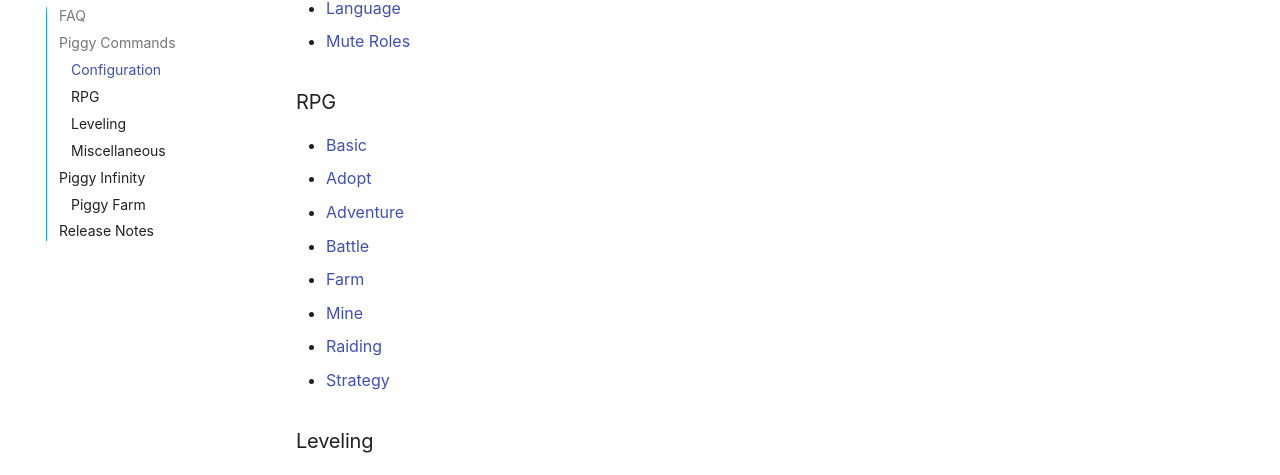
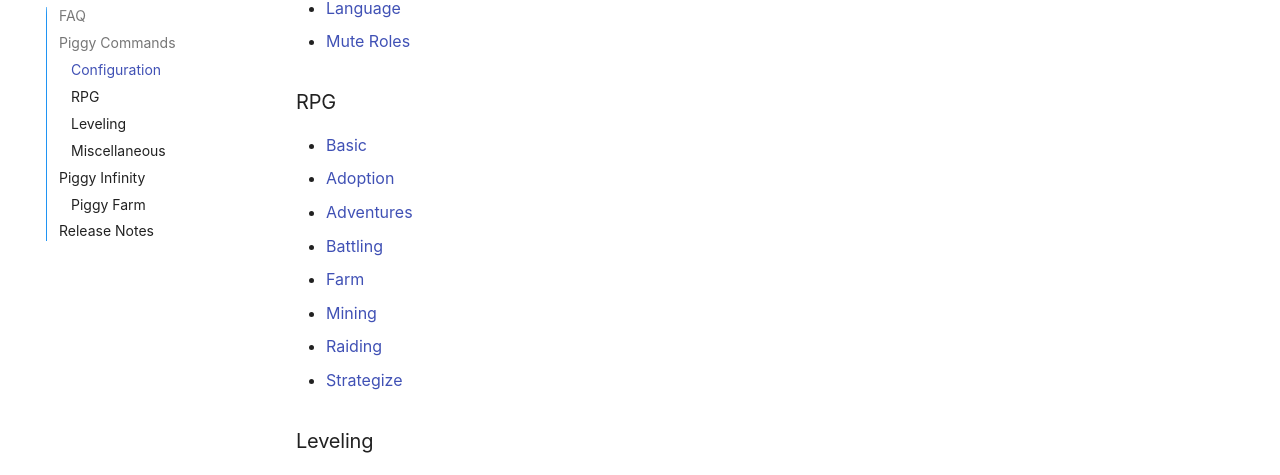
Before and after one commit to botlabs-gg/docs-piggy, an MkDocs documentation site: the page built from docs/SUMMARY.md, in a window 1280 px wide and 900 px high, scrolled down 520 px. Shown: the part 92-567 px from the top of the window. Built offline with MkDocs 1.6.1 and Material for MkDocs 9.7.7, drawn with Linux system fonts in a browser that asks for light colours; some web fonts are replaced; comment, search, counter and statistics services are not loaded.

Commit message:
Updated the Table of contents

```diff
--- a/docs/SUMMARY.md
+++ b/docs/SUMMARY.md
@@ -19,13 +19,13 @@
 ### RPG
 
 * [Basic](Piggy-Commands/RPG/index.md)
-* [Adopt](Piggy-Commands/RPG/adoption.md)
-* [Adventure](Piggy-Commands/RPG/adventures.md)
-* [Battle](Piggy-Commands/RPG/battling.md)
+* [Adoption](Piggy-Commands/RPG/adoption.md)
+* [Adventures](Piggy-Commands/RPG/adventures.md)
+* [Battling](Piggy-Commands/RPG/battling.md)
 * [Farm](Piggy-Commands/RPG/farm.md)
-* [Mine](Piggy-Commands/RPG/mining.md)
+* [Mining](Piggy-Commands/RPG/mining.md)
 * [Raiding](Piggy-Commands/RPG/raiding.md)
-* [Strategy](Piggy-Commands/RPG/strategize.md)
+* [Strategize](Piggy-Commands/RPG/strategize.md)
 
 ### Leveling
 
```
